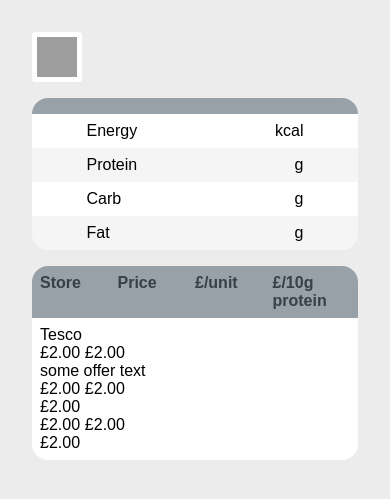
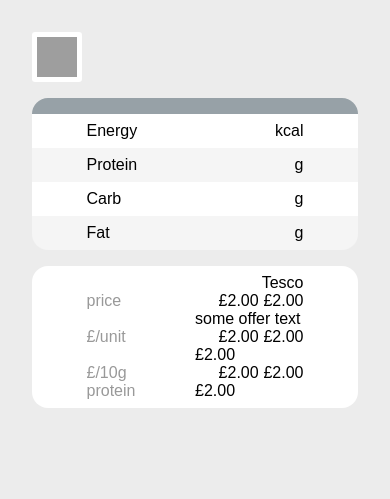
Before and after one commit to travfu/frugal-protein, a Django app: template frugal_protein/products/templates/products/product.html in a window 390 px wide. Shown: the top 499 px of the page. Run offline with Django 3.2, Linux system fonts and the light colour scheme; the template is opened without the code that fills it, so the values that code supplies are empty; grey boxes are pictures that could not be loaded.

Commit message:
'hide' header and replace with pseudo-elements, positioned on the left side of table

```diff
--- a/frugal_protein/products/static/products/css/product.css
+++ b/frugal_protein/products/static/products/css/product.css
@@ -145,7 +145,41 @@ body {
         display: block;
     }
 
+    /* PRICES TABLE - Headers */
+    .prices > .table-thead {
+        display: none;
+    }
+
+    .prices .col2::before {
+        content: "price"
+    }
+
+    .prices .col4::before {
+        content: "£/10g \Aprotein"
+    }
+
+    .prices .col3::before {
+        content: '£/unit'
+    }
+
+    .prices > .table-row > :before {
+        color: #999;
+    }
+
     /* WHITESPACE & SPACING */
     .nutrition .col1 {padding-left: 15%}
     .nutrition .col2 {padding-right: 15%}
+
+    .prices > .table-row > .price-composite {
+        padding-left: 50%;
+        padding-right: 15%;
+        justify-content: flex-end;
+        position: relative;
+    }
+
+    .prices > .table-row > :before {
+        position: absolute;
+        left: 15%;
+        white-space: pre;
+    }
 }
```
